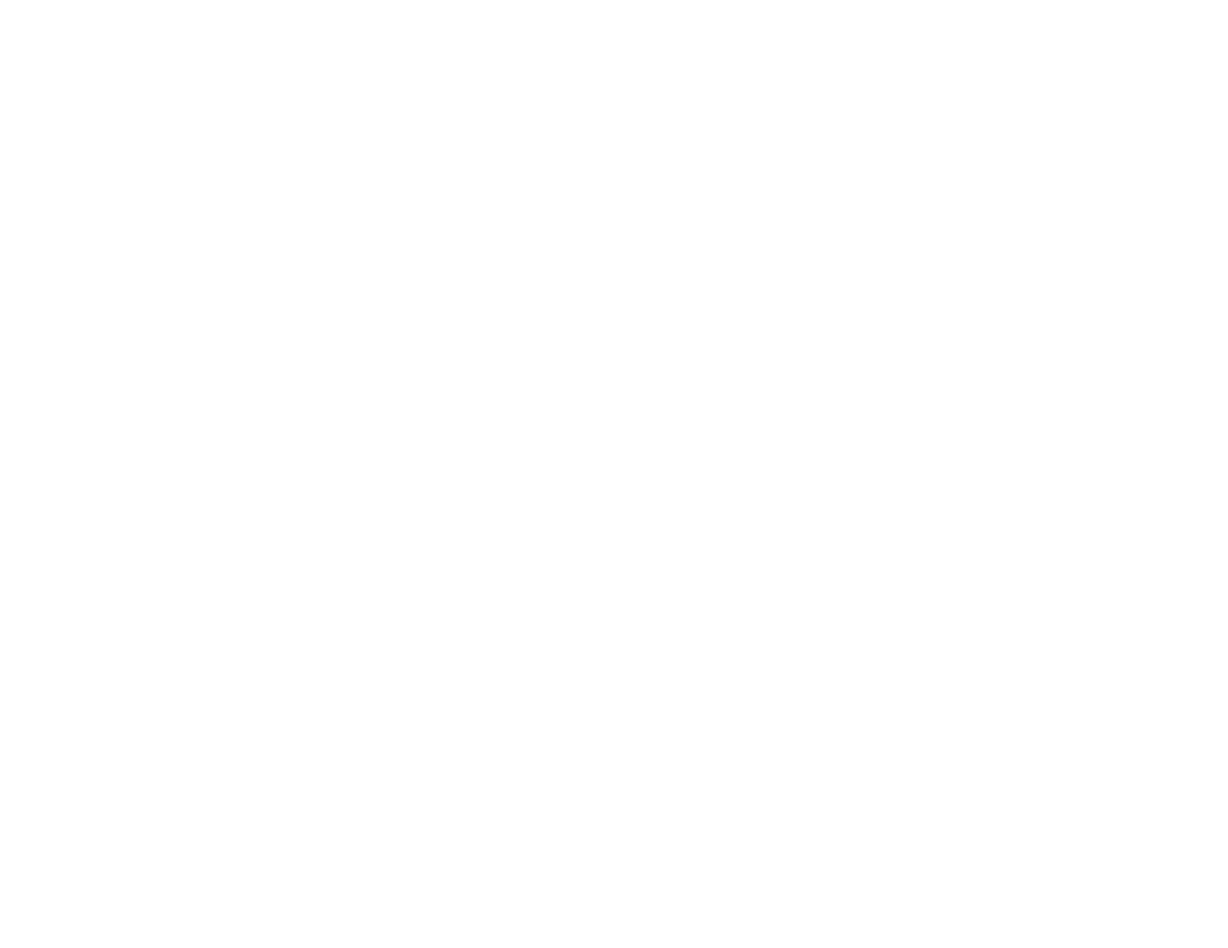
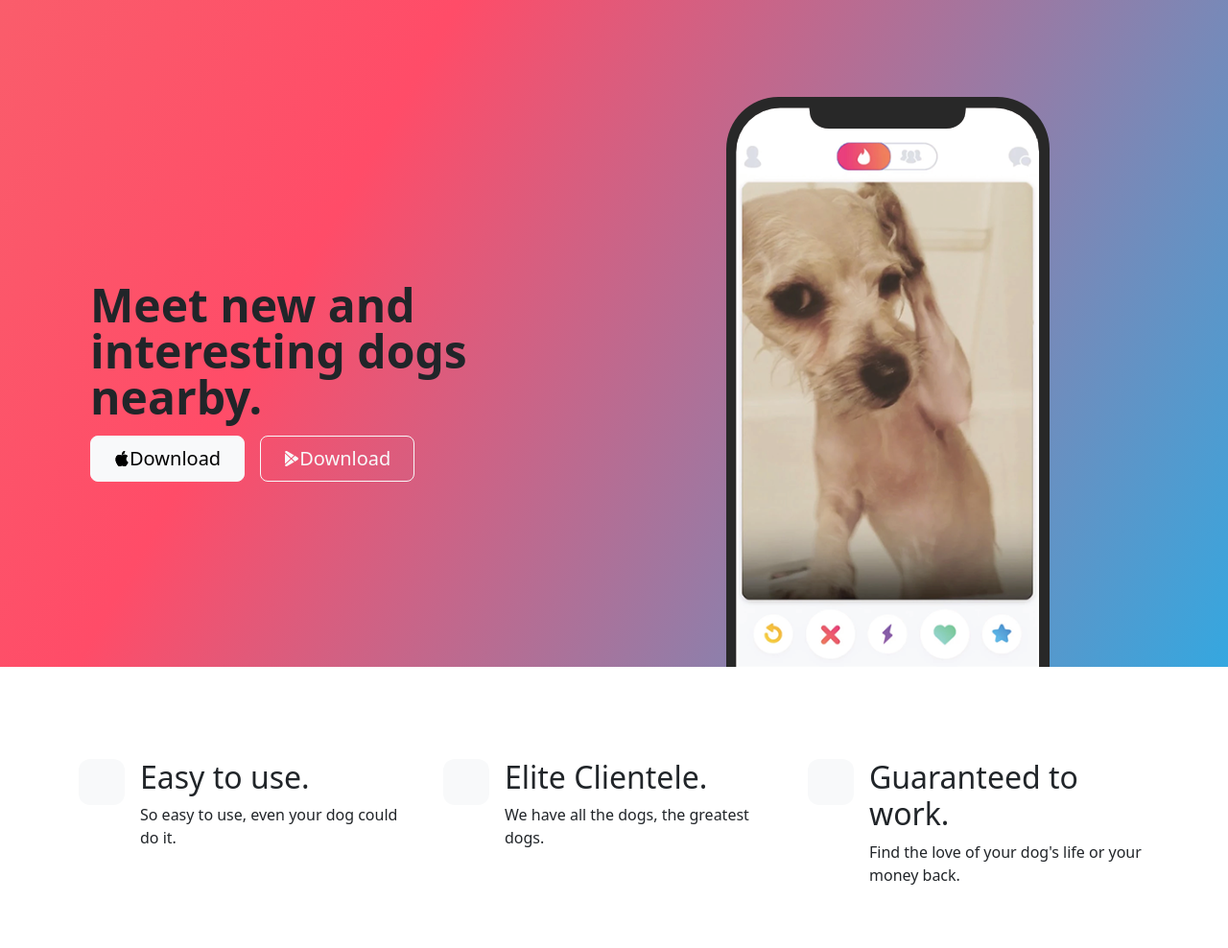
Before and after one commit to sonaliprasadika/web-development-bootcamp, a plain HTML site: page 11.3+TinDog+Project/11.3 TinDog Project/index.html in a window 1280 px wide. Shown: the whole page at 96% size. Before the commit the page ends 800 px from the top, so only its background shows below. Drawn offline with nearby package versions, Linux system fonts and the light colour scheme.

Commit message:
adding title to the page

```diff
--- a/11.3+TinDog+Project/11.3 TinDog Project/index.html
+++ b/11.3+TinDog+Project/11.3 TinDog Project/index.html
@@ -5,15 +5,104 @@
   <meta charset="UTF-8">
   <meta name="viewport" content="width=device-width, initial-scale=1.0">
   <title>TinDog</title>
+  <link href="https://cdn.jsdelivr.net/npm/bootstrap@5.3.3/dist/css/bootstrap.min.css" rel="stylesheet" integrity="sha384-QWTKZyjpPEjISv5WaRU9OFeRpok6YctnYmDr5pNlyT2bRjXh0JMhjY6hW+ALEwIH" crossorigin="anonymous">
+  <style>
+    .gradient-background {
+      background: linear-gradient(300deg, #00bfff, #ff4c68, #ef8172);
+      background-size: 180% 180%;
+      animation: gradient-animation 18s ease infinite;
+    }
+
+    @keyframes gradient-animation {
+      0% {
+        background-position: 0% 50%;
+      }
+      50% {
+        background-position: 100% 50%;
+      }
+      100% {
+        background-position: 0% 50%;
+      }
+    }
+
+    .icon-square {
+      width: 3rem;
+      height: 3rem;
+      border-radius: 0.75rem;
+    }
+
+    .profile-img {
+      height: 100px;
+      border-radius: 50%;
+    }
+    #title{
+      padding-top: 5px;
+      padding-bottom: 0px;
+    }
+  </style>
 </head>
 
 <body>
 
   <!-- Title -->
-  <section id="title">
-
+  <section id="title" class="gradient-background">
+    <div class="container col-xxl-8 px-4 pt-5">
+      <div class="row flex-lg-row-reverse align-items-center g-5 pt-5">
+        <div class="col-10 col-sm-8 col-lg-6">
+          <img src="./images/iphone.png" class="d-block mx-lg-auto img-fluid" alt="Bootstrap Themes" height="200" loading="lazy">
+        </div>
+        <div class="col-lg-6">
+          <h1 class="display-5 fw-bold lh-1 mb-3">Meet new and interesting dogs nearby.</h1>
+          <div class="d-grid gap-2 d-md-flex justify-content-md-start">
+            <button type="button" class="btn btn-light btn-lg px-4 me-md-2"><svg xmlns="http://www.w3.org/2000/svg" width="16" height="16" fill="currentColor"
+              class="bi bi-apple mb-1" viewBox="0 0 16 16">
+<path
+                d="M11.182.008C11.148-.03 9.923.023 8.857 1.18c-1.066 1.156-.902 2.482-.878 2.516.024.034 1.52.087 2.475-1.258.955-1.345.762-2.391.728-2.43Zm3.314 11.733c-.048-.096-2.325-1.234-2.113-3.422.212-2.189 1.675-2.789 1.698-2.854.023-.065-.597-.79-1.254-1.157a3.692 3.692 0 0 0-1.563-.434c-.108-.003-.483-.095-1.254.116-.508.139-1.653.589-1.968.607-.316.018-1.256-.522-2.267-.665-.647-.125-1.333.131-1.824.328-.49.196-1.422.754-2.074 2.237-.652 1.482-.311 3.83-.067 4.56.244.729.625 1.924 1.273 2.796.576.984 1.34 1.667 1.659 1.899.319.232 1.219.386 1.843.067.502-.308 1.408-.485 1.766-.472.357.013 1.061.154 1.782.539.571.197 1.111.115 1.652-.105.541-.221 1.324-1.059 2.238-2.758.347-.79.505-1.217.473-1.282Z" />
+<path
+                d="M11.182.008C11.148-.03 9.923.023 8.857 1.18c-1.066 1.156-.902 2.482-.878 2.516.024.034 1.52.087 2.475-1.258.955-1.345.762-2.391.728-2.43Zm3.314 11.733c-.048-.096-2.325-1.234-2.113-3.422.212-2.189 1.675-2.789 1.698-2.854.023-.065-.597-.79-1.254-1.157a3.692 3.692 0 0 0-1.563-.434c-.108-.003-.483-.095-1.254.116-.508.139-1.653.589-1.968.607-.316.018-1.256-.522-2.267-.665-.647-.125-1.333.131-1.824.328-.49.196-1.422.754-2.074 2.237-.652 1.482-.311 3.83-.067 4.56.244.729.625 1.924 1.273 2.796.576.984 1.34 1.667 1.659 1.899.319.232 1.219.386 1.843.067.502-.308 1.408-.485 1.766-.472.357.013 1.061.154 1.782.539.571.197 1.111.115 1.652-.105.541-.221 1.324-1.059 2.238-2.758.347-.79.505-1.217.473-1.282Z" />
+</svg>Download</button>
+            <button type="button" class="btn btn-outline-light btn-lg px-4"><svg xmlns="http://www.w3.org/2000/svg" width="16" height="16" fill="currentColor"
+              class="bi bi-google-play mb-1" viewBox="0 0 16 16">
+<path
+                d="M14.222 9.374c1.037-.61 1.037-2.137 0-2.748L11.528 5.04 8.32 8l3.207 2.96 2.694-1.586Zm-3.595 2.116L7.583 8.68 1.03 14.73c.201 1.029 1.36 1.61 2.303 1.055l7.294-4.295ZM1 13.396V2.603L6.846 8 1 13.396ZM1.03 1.27l6.553 6.05 3.044-2.81L3.333.215C2.39-.341 1.231.24 1.03 1.27Z" />
+</svg>Download</button>
+          </div>
+        </div>
+      </div>
+    </div>
   </section>
   <!-- Features -->
+  <div class="container mt-5" id="hanging-icons">
+    <div class="row g-4 py-5 row-cols-1 row-cols-lg-3">
+      <div class="col d-flex align-items-start">
+        <div class="icon-square bg-light text-dark flex-shrink-0 me-3">
+          <svg class="bi" width="1em" height="1em"><use xlink:href="#toggles2"></use></svg>
+        </div>
+        <div>
+          <h2>Easy to use.</h2>
+          <p>So easy to use, even your dog could do it.</p>
+        </div>
+      </div>
+      <div class="col d-flex align-items-start">
+        <div class="icon-square bg-light text-dark flex-shrink-0 me-3">
+          <svg class="bi" width="1em" height="1em"><use xlink:href="#cpu-fill"></use></svg>
+        </div>
+        <div>
+          <h2>Elite Clientele.</h2>
+          <p>We have all the dogs, the greatest dogs.</p>
+        </div>
+      </div>
+      <div class="col d-flex align-items-start">
+        <div class="icon-square bg-light text-dark flex-shrink-0 me-3">
+          <svg class="bi" width="1em" height="1em"><use xlink:href="#tools"></use></svg>
+        </div>
+        <div>
+          <h2>Guaranteed to work.</h2>
+          <p>Find the love of your dog's life or your money back.</p>
+        </div>
+      </div>
+    </div>
+  </div>
   <section id="features">
 
   </section>
```
